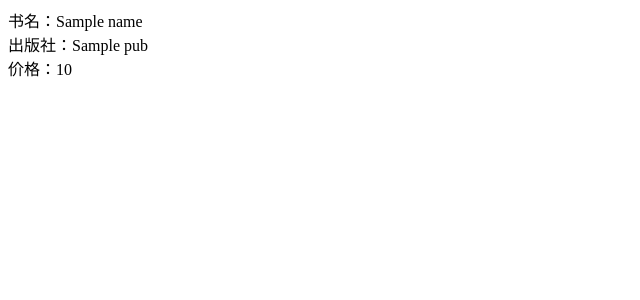
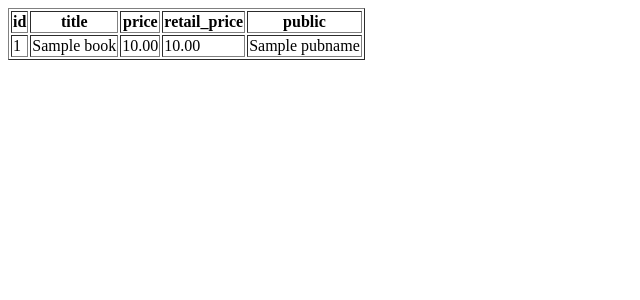
Before and after one commit to cyliu1991/BookStore, a Django app: template BookStore/templates/index/book_list.html in a window 1280 px wide. Shown: the top 300 px of the page, without its empty margins (0-640 px from the left). Run offline with Django 3.2, Linux system fonts and the light colour scheme; tables that the repository leaves empty hold one stand-in row (values such as "Sample post"); the template is opened without the code that fills it: values that come from a table or form of the project are taken from there, most other values are stand-ins (such as "Sample title", 1, 10 or a date in 2020).

Commit message:
modify search_title fuction with form

```diff
--- a/BookStore/index/forms.py
+++ b/BookStore/index/forms.py
@@ -2,4 +2,4 @@ from django import forms
 
 
 class TitleSearch(forms.Form):
-    title = forms.CharField(label='书名')
+    title = forms.CharField(label='书名', label_suffix='', error_messages={'required':'请出入正确的‘title'})
--- a/BookStore/index/urls.py
+++ b/BookStore/index/urls.py
@@ -5,5 +5,6 @@ urlpatterns = [
     path('search_title_form/', views.search_title_form),
     path('search_title/', views.search_title),
     path('all_book/', views.book_table),
-    path('add_book/', views.add_book)
+    path('add_book/', views.add_book),
+    path('book_not_list/', views.book_not_list)
 ]
--- a/BookStore/templates/index/book_list.html
+++ b/BookStore/templates/index/book_list.html
@@ -5,8 +5,24 @@
     <title>搜索结果</title>
 </head>
 <body>
-书名：{{name}}<br>
-出版社：{{pub}}<br>
-价格：{{price}}<br>
+<table border="1">
+    <tr>
+        <th>id</th>
+        <th>title</th>
+        <th>price</th>
+        <th> retail_price</th>
+        <th>public</th>
+    </tr>
+    {% for book in books %}
+    <tr>
+        <td>{{ book.id }}</td>
+        <td>{{ book.title }}</td>
+        <td>{{ book.price }}</td>
+        <td>{{ book.retail_price }}</td>
+        <!--外键关联字段取值-->
+        <td>{{ book.pub.pubname}}</td>
+    </tr>
+     {% endfor %}
+    </table>
 </body>
 </html>
```
Also changed, not shown: BookStore/index/views.py (+15 -17 lines), BookStore/templates/index/book_not_list.html (added, +10 -0 lines).
